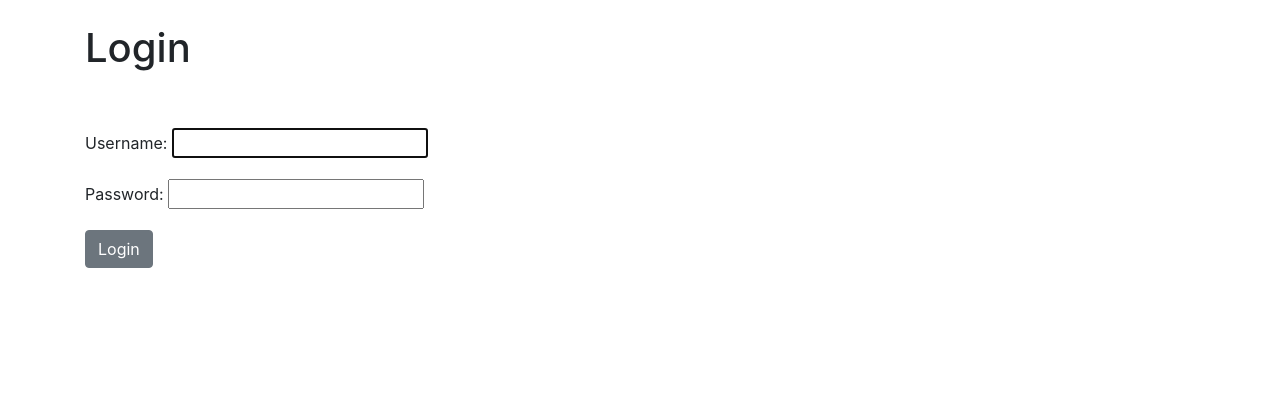
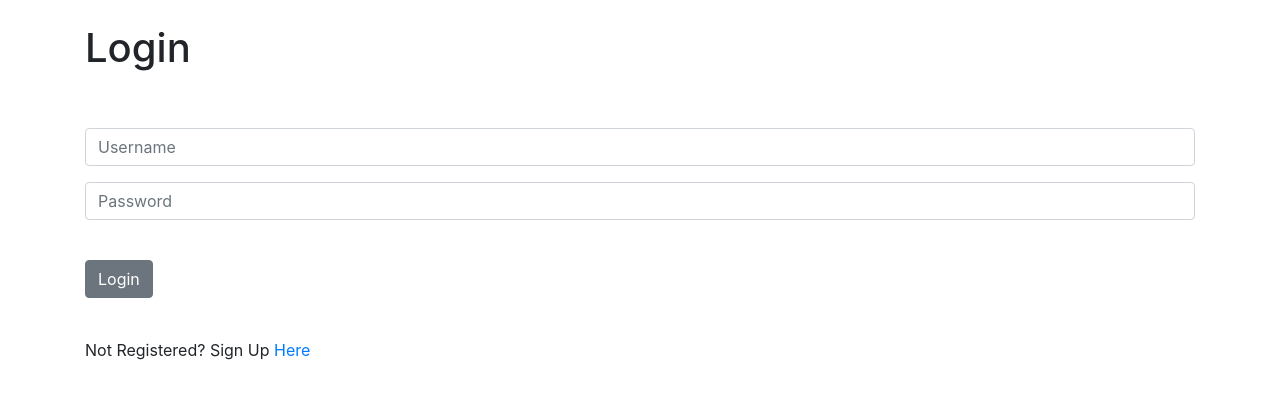
Before and after one commit to tobbe8808/news, a Django app: page /members/login/ in a window 1280 px wide. Shown: the part 56-455 px from the top of the page. Run offline with Django 3.2, Linux system fonts and the light colour scheme; some libraries are stand-ins or nearby versions.

Commit message:
styled login page with bootstrap

```diff
--- a/members/templates/registration/login.html
+++ b/members/templates/registration/login.html
@@ -6,12 +6,29 @@
 
 <h1>Login</h1>
 <br/><br/>
+
 <div class="form-group">
     <form method="POST">
         {% csrf_token %}
-        {{ form.as_p }}
+
+<div class="form-group">
+    <input type="text" class="form-control" name="username" placeholder="Username">
+</div>
+
+
+  <div class="form-group">
+    <input type="password" class="form-control" name="password" placeholder="Password">
+
+  </div>
+
+<br/>
         <button class="btn btn-secondary">Login</button>
 </div>
+</form>
+<br/>
+
+Not Registered? Sign Up <a href="{% url 'register' %}">Here</a>
+
 
 
 
```
Also changed, not shown: templates/base.html (line endings or trailing spaces).
